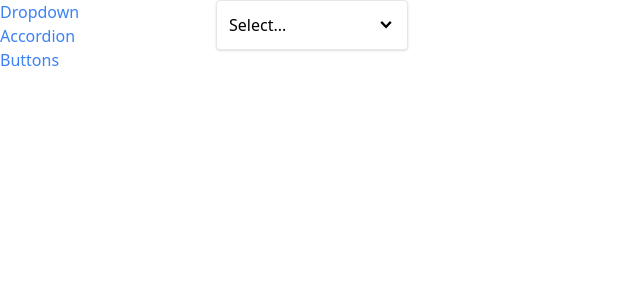
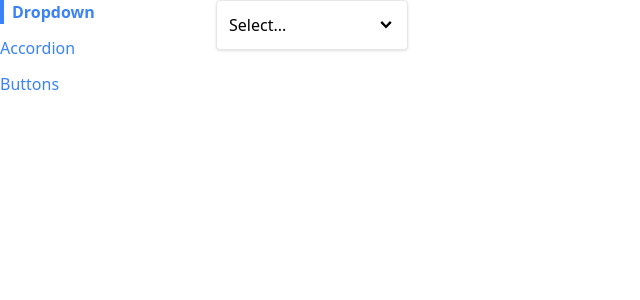
Before and after one commit to ToniRajamaki/Modern-react-udemy, a React (Create React App) app in the folder comps/: page / in a window 1280 px wide. Shown: the top 300 px of the page, without its empty margins (0-640 px from the left). Built offline with nearby package versions, Linux system fonts and the light colour scheme.

Commit message:
finished navigation and added styling

```diff
--- a/comps/src/components/Link.js
+++ b/comps/src/components/Link.js
@@ -1,15 +1,21 @@
+import classNames from 'classnames'
 import useNavigation from '../hooks/use-navigation'
-import classNames from 'classnames'
 
-function Link({ to, children }) {
-  const { navigate } = useNavigation()
+function Link({ to, children, className, activeClassName }) {
+  const { navigate, currentPath } = useNavigation()
 
-  const classes = classNames('text-blue-500')
+  const classes = classNames(
+    'text-blue-500',
+    className,
+    currentPath === to && activeClassName
+  )
+
   const handleClick = (event) => {
     if (event.metaKey || event.ctrlKey) {
       return
     }
     event.preventDefault()
+
     navigate(to)
   }
 
@@ -19,4 +25,5 @@
     </a>
   )
 }
+
 export default Link
--- a/comps/src/components/Sidebar.js
+++ b/comps/src/components/Sidebar.js
@@ -9,14 +9,19 @@
   ]
   const renderedLinks = links.map((link) => {
     return (
-      <Link key={link.label} to={link.path}>
+      <Link
+        key={link.label}
+        to={link.path}
+        className='mb-3'
+        activeClassName='font-bold border-l-4 border-blue-500 pl-2'
+      >
         {link.label}
       </Link>
     )
   })
 
   return (
-    <div className='sticky top-0 overflow-y-auto flex flex-col'>
+    <div className='sticky top-0 overflow-y-auto flex flex-col items-start'>
       {renderedLinks}
     </div>
   )
```
